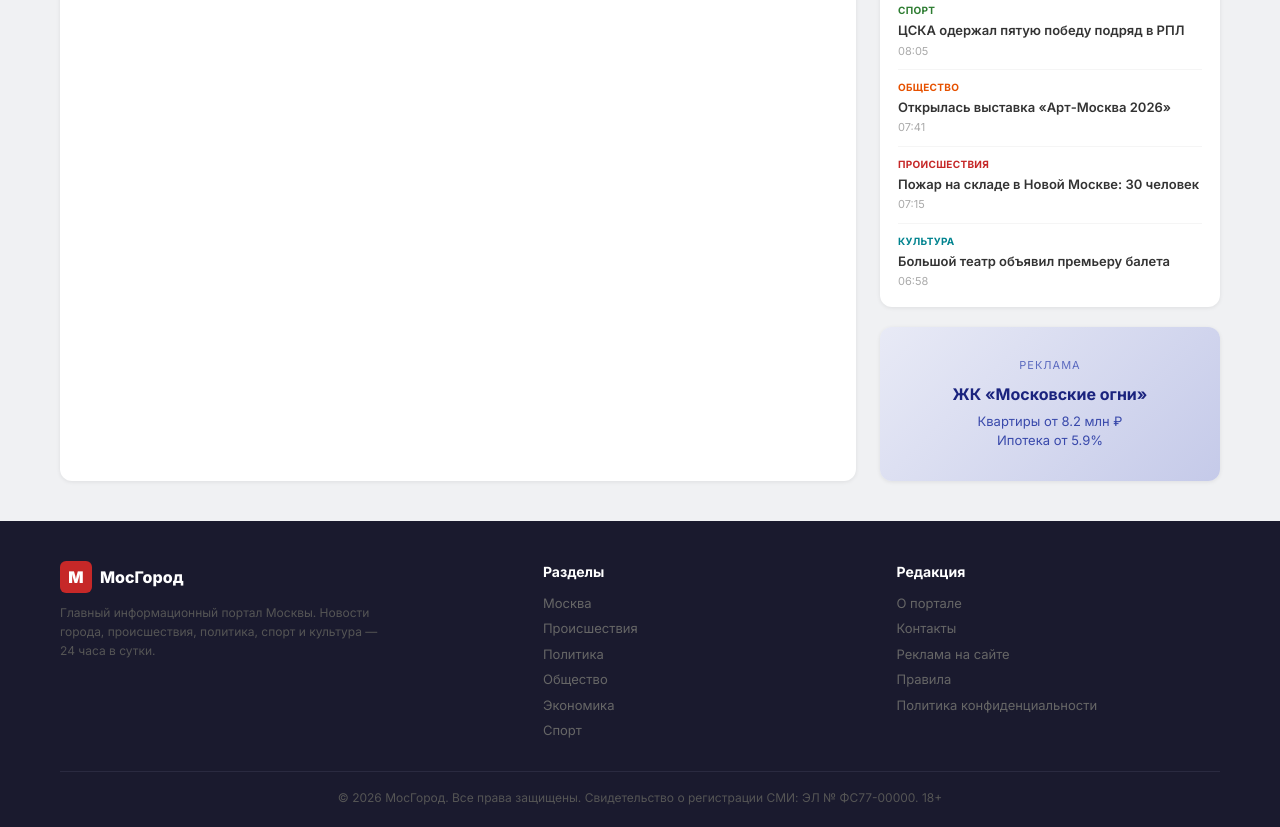
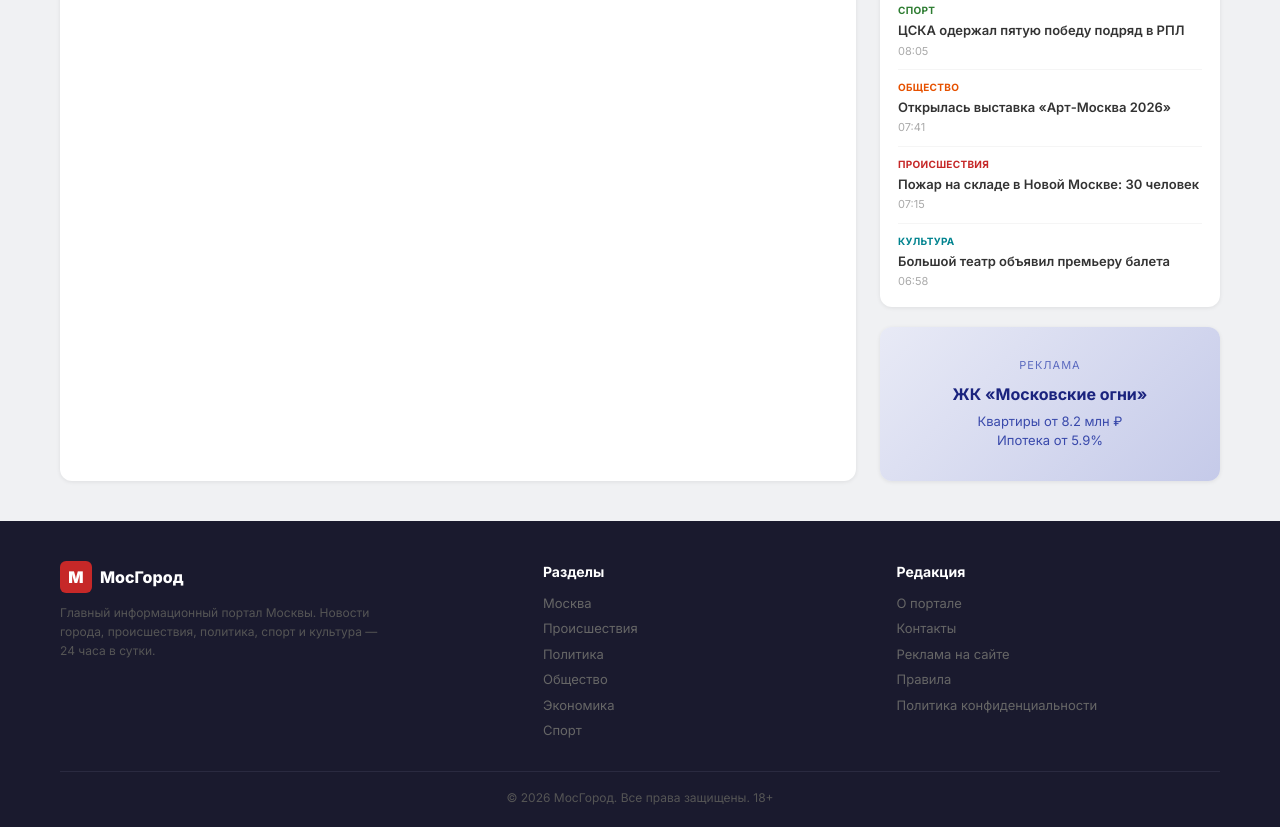
Before and after one commit to galitskiyserega1986-jpg/SiteNews, a plain HTML site: page article.html in a window 1280 px wide. Shown: the part 2196-3023 px from the top of the page. Drawn offline with Linux system fonts and the light colour scheme.

Commit message:
Remove СМИ registration line from footer
Co-authored-by: arena-agent <297053741+arena-agent@users.noreply.github.com>

```diff
--- a/article.html
+++ b/article.html
@@ -1099,7 +1099,7 @@
             </div>
         </div>
         <div class="footer-bottom">
-            © 2026 МосГород. Все права защищены. Свидетельство о регистрации СМИ: ЭЛ № ФС77-00000. 18+
+            © 2026 МосГород. Все права защищены. 18+
         </div>
     </div>
 </footer>
```
Also changed, not shown: index.html (+1 -1 lines).
